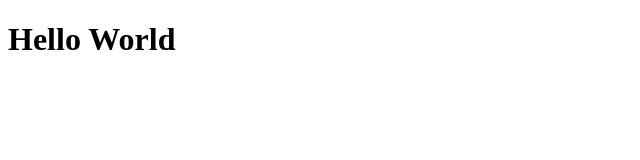
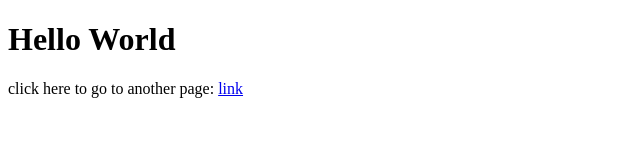
Before and after one commit to xReniar/discord-bot, a website: page views/index.html in a window 1280 px wide. Shown: the whole page, without its empty margins (0-640 px from the left). Drawn offline with Linux system fonts and the light colour scheme.

Commit message:
feat: added link to home.html

```diff
--- a/views/index.html
+++ b/views/index.html
@@ -2,5 +2,6 @@
 <html>
     <body>
         <h1>Hello World</h1>
+        <p>click here to go to another page: <a href="/home">link</a></p>
     </body>
 </html>
```
